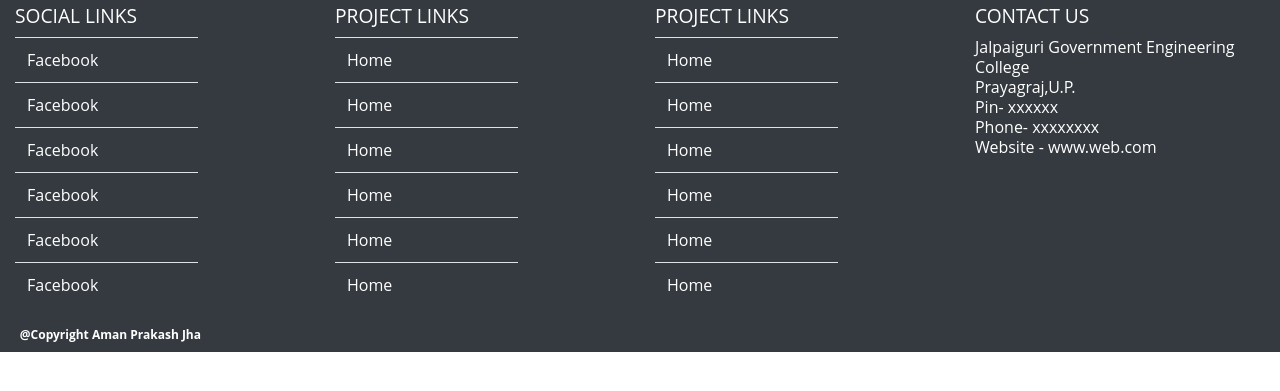
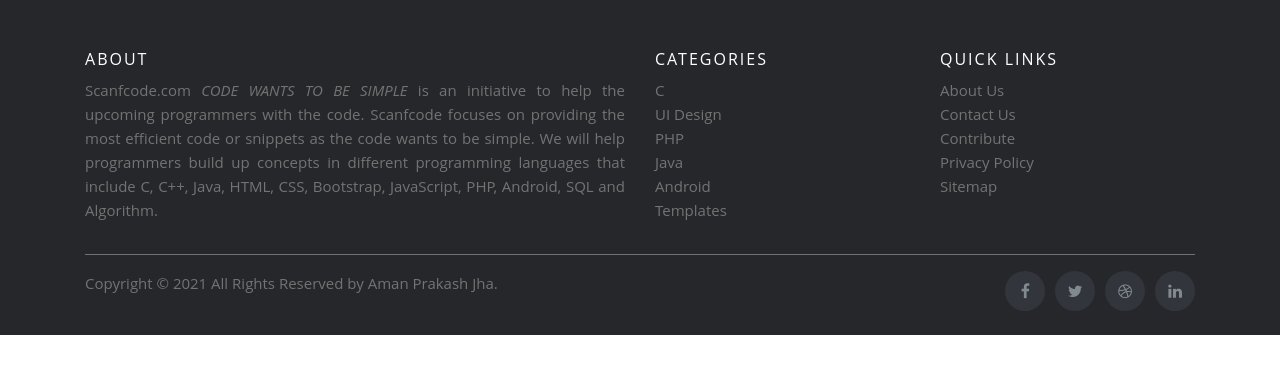
Before and after one commit to amanjha8100/AMS, a Django app: page /home/ in a window 1280 px wide. Shown: the part 108-499 px from the top of the page. Run offline with Django 3.2, Linux system fonts and the light colour scheme; the visitor is signed in with stand-in values (Sample User, id 1); data that the repository does not hold is empty; some libraries are stand-ins or nearby versions.

Commit message:
Improved UI

```diff
--- a/AMS/urls.py
+++ b/AMS/urls.py
@@ -15,10 +15,9 @@ Including another URLconf
 """
 from django.contrib import admin
 from django.urls import path,include
-from django.contrib.auth import views as auth_views
+
 urlpatterns = [
     path('admin/', admin.site.urls,name="admin"),
     path('',include('Home.urls')),
-    path('accounts/login/', auth_views.LoginView.as_view(template_name='home/login.html'), name='login'),
-    path('accounts/logout/', auth_views.LogoutView.as_view(template_name='home/logout.html'), name='logout'),
+
 ]
--- a/Home/templates/home/base.html
+++ b/Home/templates/home/base.html
@@ -12,7 +12,8 @@
         <script src="https://cdnjs.cloudflare.com/ajax/libs/popper.js/1.14.7/umd/popper.min.js"></script>
         <script src="https://maxcdn.bootstrapcdn.com/bootstrap/4.3.1/js/bootstrap.min.js"></script>
 
-
+        <link rel="stylesheet" href="{%static '/css/stylebase.css' %}">
+        <link rel="stylesheet" href="https://maxcdn.bootstrapcdn.com/font-awesome/4.4.0/css/font-awesome.min.css">
         {% block css %}
         {% endblock %}
     </head>
@@ -46,7 +47,7 @@
         </section>
         {% block content %}
         {% endblock %}
-        <section class="container-fluid bg-dark">
+        <!--<section class="container-fluid bg-dark">
             <div class="row">
                 <div class="col-sm-2">
                     <h4 class="text-white"><small>SOCIAL LINKS</small></h4>
@@ -95,7 +96,60 @@
                 </div>
             </div>
             <h4 class="badge badge-info bg-dark">@Copyright Aman Prakash Jha</h4>
-        </section>
+        </section>-->
+          <!-- Site footer -->
+            <footer class="site-footer">
+                <div class="container">
+                <div class="row">
+                    <div class="col-sm-12 col-md-6">
+                    <h6>About</h6>
+                    <p class="text-justify">Scanfcode.com <i>CODE WANTS TO BE SIMPLE </i> is an initiative  to help the upcoming programmers with the code. Scanfcode focuses on providing the most efficient code or snippets as the code wants to be simple. We will help programmers build up concepts in different programming languages that include C, C++, Java, HTML, CSS, Bootstrap, JavaScript, PHP, Android, SQL and Algorithm.</p>
+                    </div>
+
+                    <div class="col-xs-6 col-md-3">
+                    <h6>Categories</h6>
+                    <ul class="footer-links">
+                        <li><a href="http://scanfcode.com/category/c-language/">C</a></li>
+                        <li><a href="http://scanfcode.com/category/front-end-development/">UI Design</a></li>
+                        <li><a href="http://scanfcode.com/category/back-end-development/">PHP</a></li>
+                        <li><a href="http://scanfcode.com/category/java-programming-language/">Java</a></li>
+                        <li><a href="http://scanfcode.com/category/android/">Android</a></li>
+                        <li><a href="http://scanfcode.com/category/templates/">Templates</a></li>
+                    </ul>
+                    </div>
+
+                    <div class="col-xs-6 col-md-3">
+                    <h6>Quick Links</h6>
+                    <ul class="footer-links">
+                        <li><a href="http://scanfcode.com/about/">About Us</a></li>
+                        <li><a href="http://scanfcode.com/contact/">Contact Us</a></li>
+                        <li><a href="http://scanfcode.com/contribute-at-scanfcode/">Contribute</a></li>
+                        <li><a href="http://scanfcode.com/privacy-policy/">Privacy Policy</a></li>
+                        <li><a href="http://scanfcode.com/sitemap/">Sitemap</a></li>
+                    </ul>
+                    </div>
+                </div>
+                <hr>
+                </div>
+                <div class="container">
+                <div class="row">
+                    <div class="col-md-8 col-sm-6 col-xs-12">
+                    <p class="copyright-text">Copyright &copy; 2021 All Rights Reserved by
+                <a href="#">Aman Prakash Jha</a>.
+                    </p>
+                    </div>
+
+                    <div class="col-md-4 col-sm-6 col-xs-12">
+                    <ul class="social-icons">
+                        <li><a class="facebook" href="#"><i class="fa fa-facebook"></i></a></li>
+                        <li><a class="twitter" href="#"><i class="fa fa-twitter"></i></a></li>
+                        <li><a class="dribbble" href="#"><i class="fa fa-dribbble"></i></a></li>
+                        <li><a class="linkedin" href="#"><i class="fa fa-linkedin"></i></a></li>
+                    </ul>
+                    </div>
+                </div>
+                </div>
+        </footer>
         {% block scripts %}
         {% endblock %}
     </body>
--- a/Home/templates/home/logout.html
+++ b/Home/templates/home/logout.html
@@ -55,7 +55,7 @@
             <div class="text-center h3">
                 you have been logged out
                 <br><br>
-                <a class="btn btn-success bg-dark" href="/accounts/login">login?</a>
+                <a class="btn btn-success bg-dark" href="{% url 'login' %}">login?</a>
             </div>
 
         </div>
--- a/Home/urls.py
+++ b/Home/urls.py
@@ -1,8 +1,10 @@
-from django.urls import path
+from django.urls import path,include
 from . import views
-
+from django.contrib.auth import views as auth_views
 urlpatterns = [
     path('home/',views.index,name="index"),
+    path('', auth_views.LoginView.as_view(template_name='home/login.html'), name='login'),
+    path('accounts/logout/', auth_views.LogoutView.as_view(template_name='home/logout.html'), name='logout'),
     #path('subject/class/',views.class_date,name="classdate"),
     path("subject/",views.sub,name="subject"),
     path("subject/attendance/",views.a_form,name="attend"),
--- a/Home/views.py
+++ b/Home/views.py
@@ -11,7 +11,7 @@ print(dateg)
 @login_required
 def index(request):
     return render(request, 'home/index.html',{
-        "students":student.objects.all()
+        "students":student.objects.order_by('roll')
     })
 
 @login_required
@@ -42,7 +42,7 @@ def class_date(request):
 
 @login_required
 def sub(request):
-    sub=subject.objects.all()
+    sub=subject.objects.order_by('sub')
     return render(request, 'home/t_clas.html',{
         "sub":sub
     })
--- a/requirements.txt
+++ b/requirements.txt
@@ -1,2 +1,3 @@
 Django
 django-crispy-forms
+django-gsheets
--- /dev/null
+++ b/static/css/stylebase.css
@@ -0,0 +1,163 @@
+.site-footer
+{
+  background-color:#26272b;
+  padding:45px 0 20px;
+  font-size:15px;
+  line-height:24px;
+  color:#737373;
+}
+.site-footer hr
+{
+  border-top-color:#bbb;
+  opacity:0.5
+}
+.site-footer hr.small
+{
+  margin:20px 0
+}
+.site-footer h6
+{
+  color:#fff;
+  font-size:16px;
+  text-transform:uppercase;
+  margin-top:5px;
+  letter-spacing:2px
+}
+.site-footer a
+{
+  color:#737373;
+}
+.site-footer a:hover
+{
+  color:#3366cc;
+  text-decoration:none;
+}
+.footer-links
+{
+  padding-left:0;
+  list-style:none
+}
+.footer-links li
+{
+  display:block
+}
+.footer-links a
+{
+  color:#737373
+}
+.footer-links a:active,.footer-links a:focus,.footer-links a:hover
+{
+  color:#3366cc;
+  text-decoration:none;
+}
+.footer-links.inline li
+{
+  display:inline-block
+}
+.site-footer .social-icons
+{
+  text-align:right
+}
+.site-footer .social-icons a
+{
+  width:40px;
+  height:40px;
+  line-height:40px;
+  margin-left:6px;
+  margin-right:0;
+  border-radius:100%;
+  background-color:#33353d
+}
+.copyright-text
+{
+  margin:0
+}
+@media (max-width:991px)
+{
+  .site-footer [class^=col-]
+  {
+    margin-bottom:30px
+  }
+}
+@media (max-width:767px)
+{
+  .site-footer
+  {
+    padding-bottom:0
+  }
+  .site-footer .copyright-text,.site-footer .social-icons
+  {
+    text-align:center
+  }
+}
+.social-icons
+{
+  padding-left:0;
+  margin-bottom:0;
+  list-style:none
+}
+.social-icons li
+{
+  display:inline-block;
+  margin-bottom:4px
+}
+.social-icons li.title
+{
+  margin-right:15px;
+  text-transform:uppercase;
+  color:#96a2b2;
+  font-weight:700;
+  font-size:13px
+}
+.social-icons a{
+  background-color:#eceeef;
+  color:#818a91;
+  font-size:16px;
+  display:inline-block;
+  line-height:44px;
+  width:44px;
+  height:44px;
+  text-align:center;
+  margin-right:8px;
+  border-radius:100%;
+  -webkit-transition:all .2s linear;
+  -o-transition:all .2s linear;
+  transition:all .2s linear
+}
+.social-icons a:active,.social-icons a:focus,.social-icons a:hover
+{
+  color:#fff;
+  background-color:#29aafe
+}
+.social-icons.size-sm a
+{
+  line-height:34px;
+  height:34px;
+  width:34px;
+  font-size:14px
+}
+.social-icons a.facebook:hover
+{
+  background-color:#3b5998
+}
+.social-icons a.twitter:hover
+{
+  background-color:#00aced
+}
+.social-icons a.linkedin:hover
+{
+  background-color:#007bb6
+}
+.social-icons a.dribbble:hover
+{
+  background-color:#ea4c89
+}
+@media (max-width:767px)
+{
+  .social-icons li.title
+  {
+    display:block;
+    margin-right:0;
+    font-weight:600
+  }
+}
```
